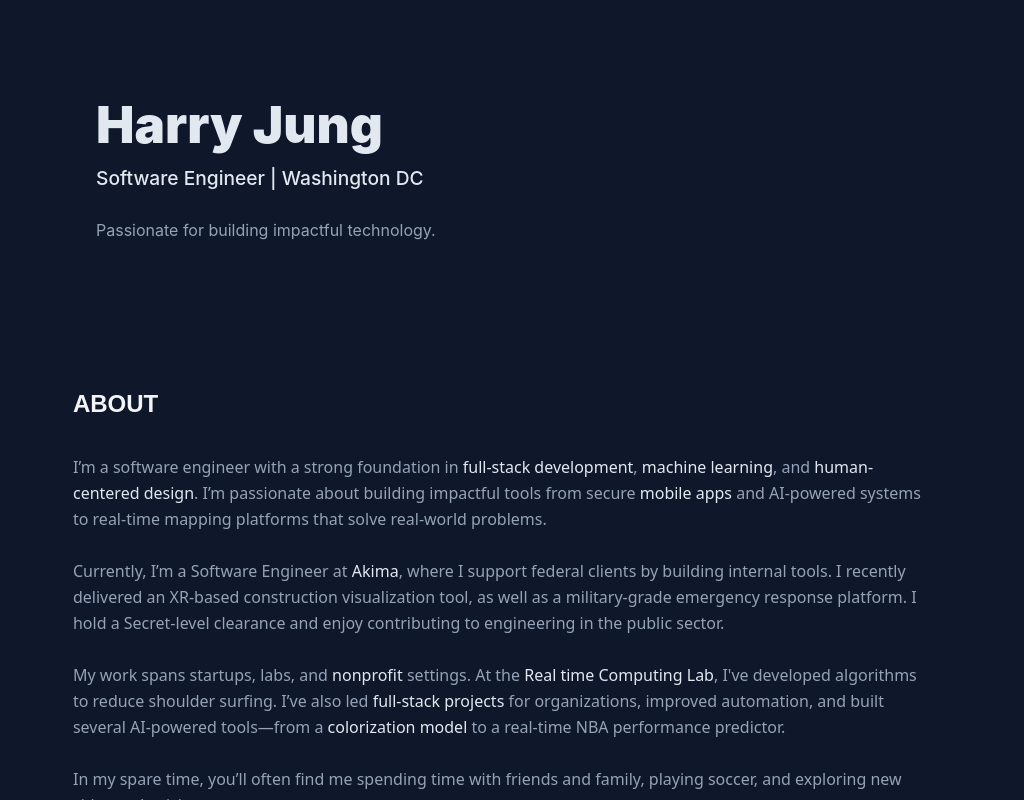
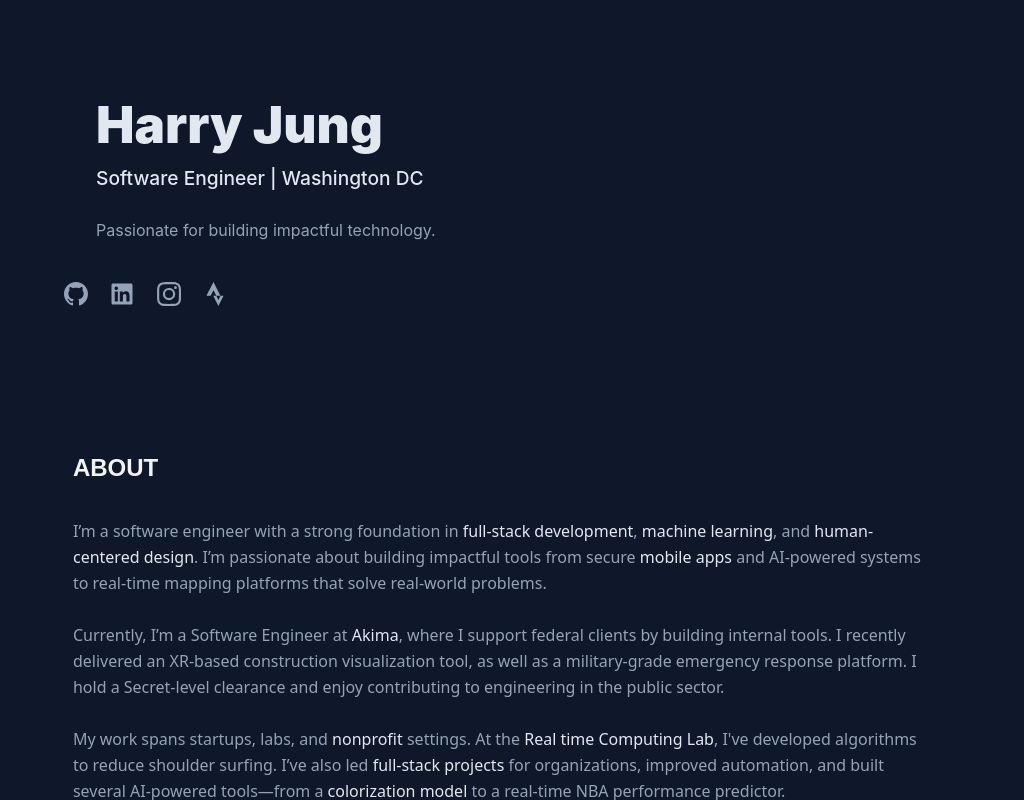
Before and after one commit to harryjng/personalWebsite, a React (Create React App) app: page / in a window 1024 px wide. Built offline with nearby package versions, Linux system fonts and the light colour scheme.

Commit message:
fixing platform dimensions

```diff
--- a/src/components/Platforms.css
+++ b/src/components/Platforms.css
@@ -1,5 +1,5 @@
 /* src/components/Platforms.css */
-
+/* instead of hiding the platforms when the width is 50%-75%, can you make it stick to the top like when the width is below 50%? also when its 50%-75%, i dont like how much screen space the hero takes up in terms of vertical height. also when the screen is 60% to like 90%, the project section images and description over shadow each other. */
 .platforms-container {
   position: fixed;
   bottom: 2rem;
@@ -23,10 +23,16 @@
   color: #ffffff; /* white on hover */
 }
 
-/* Hide platforms in tablet portrait mode to prevent content overlap */
+/* Make platforms stick to top in tablet portrait mode */
 @media (min-width: 769px) and (max-width: 1024px) {
   .platforms-container {
-    display: none;
+    position: relative;
+    bottom: auto;
+    left: auto;
+    margin-left: 2rem;
+    margin-bottom: 2rem;
+    margin-top: 0.5rem;
+    justify-content: left;
   }
 }
 
```
